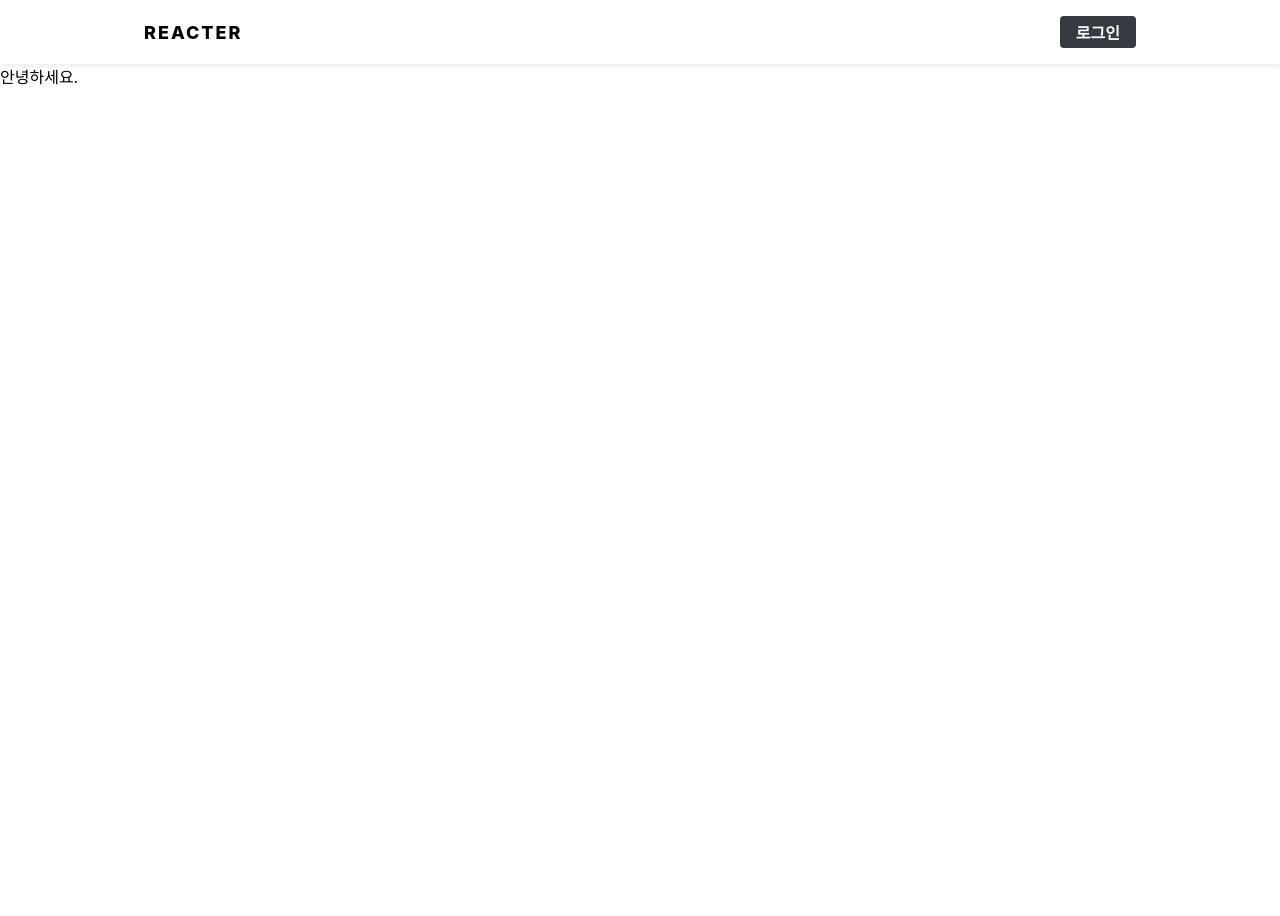
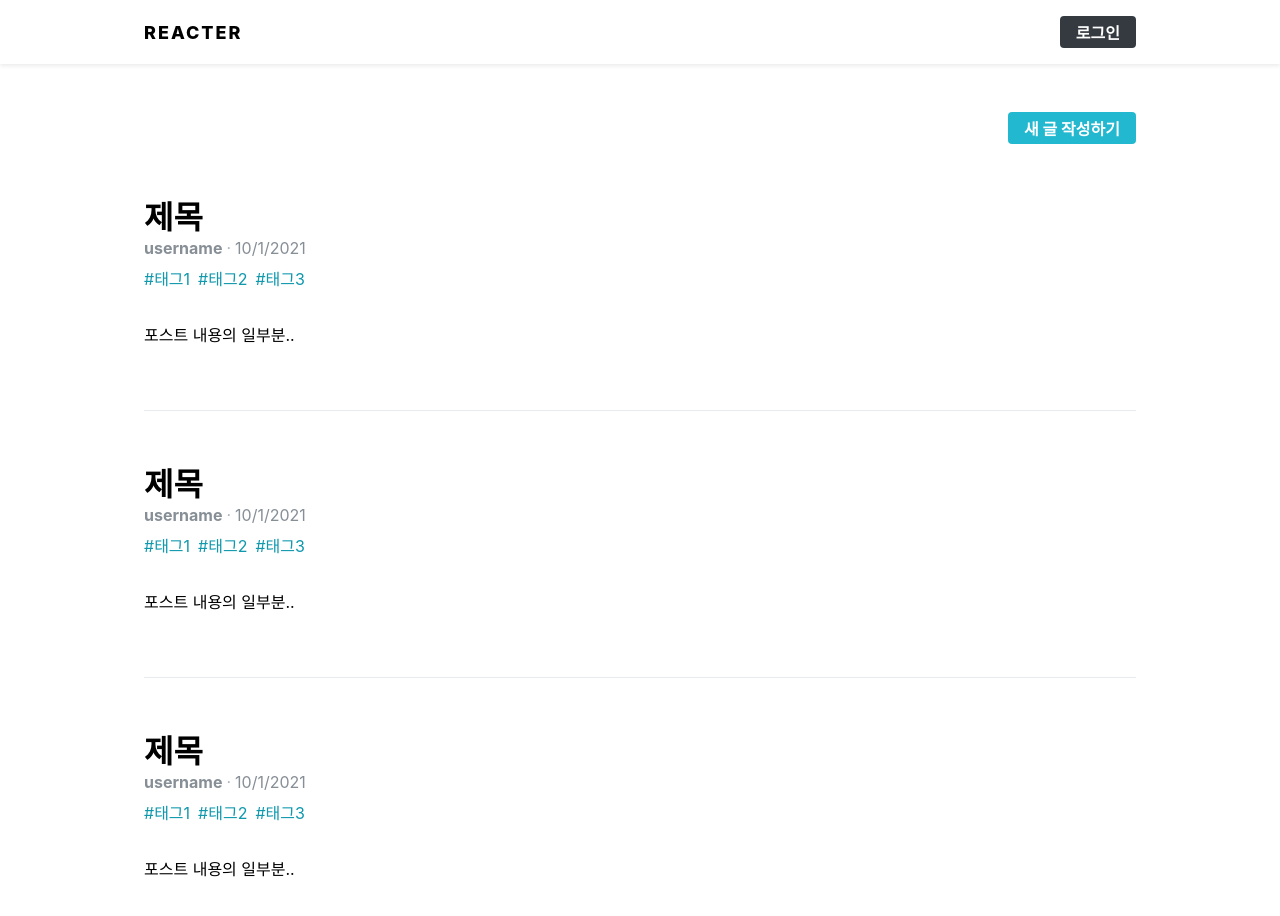
Before and after one commit to dndkwk/FE_toy_project, a React (Create React App) app in the folder front_toy_project/: page / in a window 1280 px wide. Shown: the top 916 px of the page. Before the commit the page ends 800 px from the top, so only its background shows below. Built offline with nearby package versions, Linux system fonts and the light colour scheme.

Commit message:
포스트 목록 페이지 구현

```diff
--- a/front_toy_project/package.json
+++ b/front_toy_project/package.json
@@ -8,6 +8,7 @@
     "@testing-library/user-event": "^12.1.10",
     "axios": "^0.22.0",
     "immer": "^9.0.6",
+    "qs": "^6.10.1",
     "quill": "^1.3.7",
     "react": "^17.0.2",
     "react-dom": "^17.0.2",
--- /dev/null
+++ b/front_toy_project/src/components/common/SubInfo.js
@@ -0,0 +1,35 @@
+import React from 'react';
+import styled, { css } from 'styled-components';
+import palette from '../../lib/styles/palette';
+import { Link } from 'react-router-dom';
+
+const SubInfoBlock = styled.div`
+  ${(props) =>
+    props.hasMarginTop &&
+    css`
+      margin-top: 1rem;
+    `}
+  color: ${palette.gray[6]};
+
+  span + span:before {
+    color: ${palette.gray[5]};
+    padding-left: 0.25rem;
+    padding-right: 0.25rem;
+    content: '\\B7';
+  }
+`;
+
+const SubInfo = ({ username, publishedDate, hasMarginTop }) => {
+  return (
+    <SubInfoBlock hasMarginTop={hasMarginTop}>
+      <span>
+        <b>
+          <Link to={`/@${username}`}>{username}</Link>
+        </b>
+      </span>
+      <span>{new Date(publishedDate).toLocaleDateString()}</span>
+    </SubInfoBlock>
+  );
+};
+
+export default SubInfo;
--- /dev/null
+++ b/front_toy_project/src/components/common/Tags.js
@@ -0,0 +1,31 @@
+import React from 'react';
+import styled from 'styled-components';
+import palette from '../../lib/styles/palette';
+import { Link } from 'react-router-dom';
+
+const TagsBlock = styled.div`
+  margin-top: 0.5rem;
+  .tag {
+    display: inline-block;
+    color: ${palette.cyan[7]};
+    text-decoration: none;
+    margin-right: 0.5rem;
+    &:hover {
+      color: ${palette.cyan[6]};
+    }
+  }
+`;
+
+const Tags = ({ tags }) => {
+  return (
+    <TagsBlock>
+      {tags.map((tag) => (
+        <Link className="tag" to={`/?tag=${tag}`} key={tag}>
+          #{tag}
+        </Link>
+      ))}
+    </TagsBlock>
+  );
+};
+
+export default Tags;
--- /dev/null
+++ b/front_toy_project/src/components/posts/PostList.js
@@ -0,0 +1,94 @@
+import React from 'react';
+import styled from 'styled-components';
+import palette from '../../lib/styles/palette';
+import Responsive from '../common/Responsive';
+import Button from '../common/Button';
+import SubInfo from '../common/SubInfo';
+import Tags from '../common/Tags';
+
+const PostListBlock = styled(Responsive)`
+  margin-top: 3rem;
+`;
+
+const WritePostButtonWrapper = styled.div`
+  display: flex;
+  justify-content: flex-end;
+  margin-bottom: 3rem;
+`;
+
+const PostItemBlock = styled.div`
+  padding-top: 3rem;
+  padding-bottom: 3rem;
+  &:first-child {
+    padding-top: 0;
+  }
+  & + & {
+    border-top: 1px solid ${palette.gray[2]};
+  }
+
+  h2 {
+    font-size: 2rem;
+    margin-bottom: 0;
+    margin-top: 0;
+    &:hover {
+      color: ${palette.gray[6]};
+    }
+  }
+  p {
+    margin-top: 2rem;
+  }
+`;
+
+/*
+const SubInfo = styled.div`
+  color: ${palette.gray[6]};
+  span + span:before {
+    color: ${palette.gray[4]};
+    padding-left: 0.25rem;
+    padding-right: 0.25rem;
+    content: '\\B7';
+  }
+`;
+
+const Tags = styled.div`
+  margin-top: 0.5rem;
+  .tag {
+    display: inline-block;
+    color: ${palette.cyan[7]};
+    text-decoration: none;
+    margin-right: 0.5rem;
+    &:hover {
+      color: ${palette.cyan[6]};
+    }
+  }
+`;*/
+
+const PostItem = () => {
+  return (
+    <PostItemBlock>
+      <h2>제목</h2>
+      <SubInfo username="username" publishedDate={new Date()} />
+      <Tags tags={['태그1', '태그2', '태그3']} />
+      <p>포스트 내용의 일부분..</p>
+    </PostItemBlock>
+  );
+};
+
+const PostList = () => {
+  return (
+    <PostListBlock>
+      <WritePostButtonWrapper>
+        <Button cyan to="/write">
+          새 글 작성하기
+        </Button>
+      </WritePostButtonWrapper>
+      <div>
+        <PostItem />
+        <PostItem />
+        <PostItem />
+      </div>
+    </PostListBlock>
+  );
+};
+
+export default PostList;
--- a/front_toy_project/src/components/posts/PostViewer.js
+++ b/front_toy_project/src/components/posts/PostViewer.js
@@ -2,6 +2,8 @@
 import styled from 'styled-components';
 import palette from '../../lib/styles/palette';
 import Responsive from '../common/Responsive';
+import SubInfo from '../common/SubInfo';
+import Tags from '../common/Tags';
 
 const PostViewerBlock = styled(Responsive)`
   margin-top: 4rem;
@@ -17,7 +19,7 @@
     margin: 0;
   }
 `;
-
+/*
 const SubInfo = styled.div`
   margin-top: 1rem;
   color: ${palette.gray[6]};
@@ -41,32 +43,36 @@
       color: ${palette.cyan[6]};
     }
   }
-`;
+`;*/
+
 const PostContent = styled.div`
   font-size: 1.3125rem;
   color: ${palette.gray[8]};
 `;
 
-const PostViewer = () => {
+const PostViewer = ({ post, error, loading }) => {
+  if (error) {
+    if (error.response && error.response.status === 404) {
+      return <PostViewerBlock>존재하지 않는 포스트입니다.</PostViewerBlock>;
+    }
+    return <PostViewerBlock>오류 발생!</PostViewerBlock>;
+  }
+  if (loading || !post) {
+    return null;
+  }
+  const { title, body, user, publishedDate, tags } = post;
   return (
     <PostViewerBlock>
       <PostHead>
-        <h1>제목</h1>
-        <SubInfo>
-          <span>
-            <b>tester</b>
-          </span>
-          <span>{new Date().toLocaleDateString()}</span>
-        </SubInfo>
-        <Tags>
-          <div className="tag">#태그1</div>
-          <div className="tag">#태그2</div>
-          <div className="tag">#태그3</div>
-        </Tags>
+        <h1>{title}</h1>
+        <SubInfo
+          username={user.username}
+          publishedDate={publishedDate}
+          hasMarginTop
+        />
+        <Tags tags={tags} />
       </PostHead>
-      <PostContent
-        dangerouslySetInnerHTML={{ __html: '<p>HTML <b>내용</b>입니다.</p>' }}
-      />
+      <PostContent dangerouslySetInnerHTML={{ __html: body }} />
     </PostViewerBlock>
   );
 };
--- /dev/null
+++ b/front_toy_project/src/containers/post/PostViewerContainer.js
@@ -0,0 +1,26 @@
+import React, { useEffect } from 'react';
+import { useDispatch, useSelector } from 'react-redux';
+import { withRouter } from 'react-router';
+import PostViewer from '../../components/posts/PostViewer';
+import { readPost, unloadPost } from '../../modules/post';
+
+const PostViewerContainer = ({ match }) => {
+  const { postId } = match.params;
+  const dispatch = useDispatch();
+  const { post, error, loading } = useSelector(({ post, loading }) => ({
+    post: post.post,
+    error: post.error,
+    loading: loading['post/READ_POST'],
+  }));
+
+  useEffect(() => {
+    dispatch(readPost(postId));
+    return () => {
+      dispatch(unloadPost());
+    };
+  }, [dispatch, postId]);
+
+  return <PostViewer post={post} loading={loading} error={error} />;
+};
+
+export default withRouter(PostViewerContainer);
--- a/front_toy_project/src/lib/api/posts.js
+++ b/front_toy_project/src/lib/api/posts.js
@@ -2,3 +2,5 @@
 
 export const writePost = ({ title, body, tags }) =>
   client.post('/api/posts', { title, body, tags });
+
+export const readPost = (id) => client.get(`/api/posts/${id}`);
--- a/front_toy_project/src/modules/index.js
+++ b/front_toy_project/src/modules/index.js
@@ -4,11 +4,12 @@
 import auth, { authSaga } from './auth';
 import user, { userSaga } from './user';
 import write, { writeSaga } from './write';
+import post, { postSaga } from './post';
 
-const rootReducer = combineReducers({ auth, loading, user, write });
+const rootReducer = combineReducers({ auth, loading, user, write, post });
 
 export function* rootSaga() {
-  yield all([authSaga(), userSaga(), writeSaga]);
+  yield all([authSaga(), userSaga(), writeSaga(), postSaga()]);
 }
 
 export default rootReducer;
--- /dev/null
+++ b/front_toy_project/src/modules/post.js
@@ -0,0 +1,40 @@
+import { takeLatest } from '@redux-saga/core/effects';
+import { createAction, handleActions } from 'redux-actions';
+import * as postsAPI from '../lib/api/posts';
+import createRequestSaga, {
+  createRequestActionTypes,
+} from '../lib/createRequestSaga';
+
+const [READ_POST, READ_POST_SUCCESS, READ_POST_FAILURE] =
+  createRequestActionTypes('post/READ_POST');
+const UNLOAD_POST = 'post/UNLOAD_POST';
+
+export const readPost = createAction(READ_POST);
+export const unloadPost = createAction(UNLOAD_POST);
+
+const readPostSaga = createRequestSaga(READ_POST, postsAPI.readPost);
+export function* postSaga() {
+  yield takeLatest(READ_POST, readPostSaga);
+}
+
+const initialState = {
+  post: null,
+  error: null,
+};
+
+const post = handleActions(
+  {
+    [READ_POST_SUCCESS]: (state, { payload: post }) => ({
+      ...state,
+      post,
+    }),
+    [READ_POST_FAILURE]: (state, { payload: error }) => ({
+      ...state,
+      error,
+    }),
+    [UNLOAD_POST]: () => initialState,
+  },
+  initialState,
+);
+
+export default post;
--- a/front_toy_project/src/modules/write.js
+++ b/front_toy_project/src/modules/write.js
@@ -43,7 +43,7 @@
     }),
     [WRITE_POST]: (state) => ({ ...state, post: null, postError: null }),
     [WRITE_POST_SUCCESS]: (state, { payload: post }) => ({ ...state, post }),
-    [WRITE_POST_SUCCESS]: (state, { payload: postError }) => ({
+    [WRITE_POST_FAILURE]: (state, { payload: postError }) => ({
       ...state,
       postError,
     }),
--- a/front_toy_project/src/pages/PostListPage.js
+++ b/front_toy_project/src/pages/PostListPage.js
@@ -1,11 +1,12 @@
 import React from 'react';
 import HeaderContainer from '../containers/common/HeaderContainer';
+import PostList from '../components/posts/PostList';
 
 const PostListPage = () => {
   return (
     <>
       <HeaderContainer />
-      <div>안녕하세요.</div>
+      <PostList />
     </>
   );
 };
--- a/front_toy_project/src/pages/PostPage.js
+++ b/front_toy_project/src/pages/PostPage.js
@@ -1,12 +1,12 @@
 import React from 'react';
-import PostViewer from '../components/posts/PostViewer';
 import HeaderContainer from '../containers/common/HeaderContainer';
+import PostViewerContainer from '../containers/post/PostViewerContainer';
 
 const PostPage = () => {
   return (
     <>
       <HeaderContainer />
-      <PostViewer />
+      <PostViewerContainer />
     </>
   );
 };
```
Also changed, not shown: 2 other files (tests, documents, lock files or other folders).
